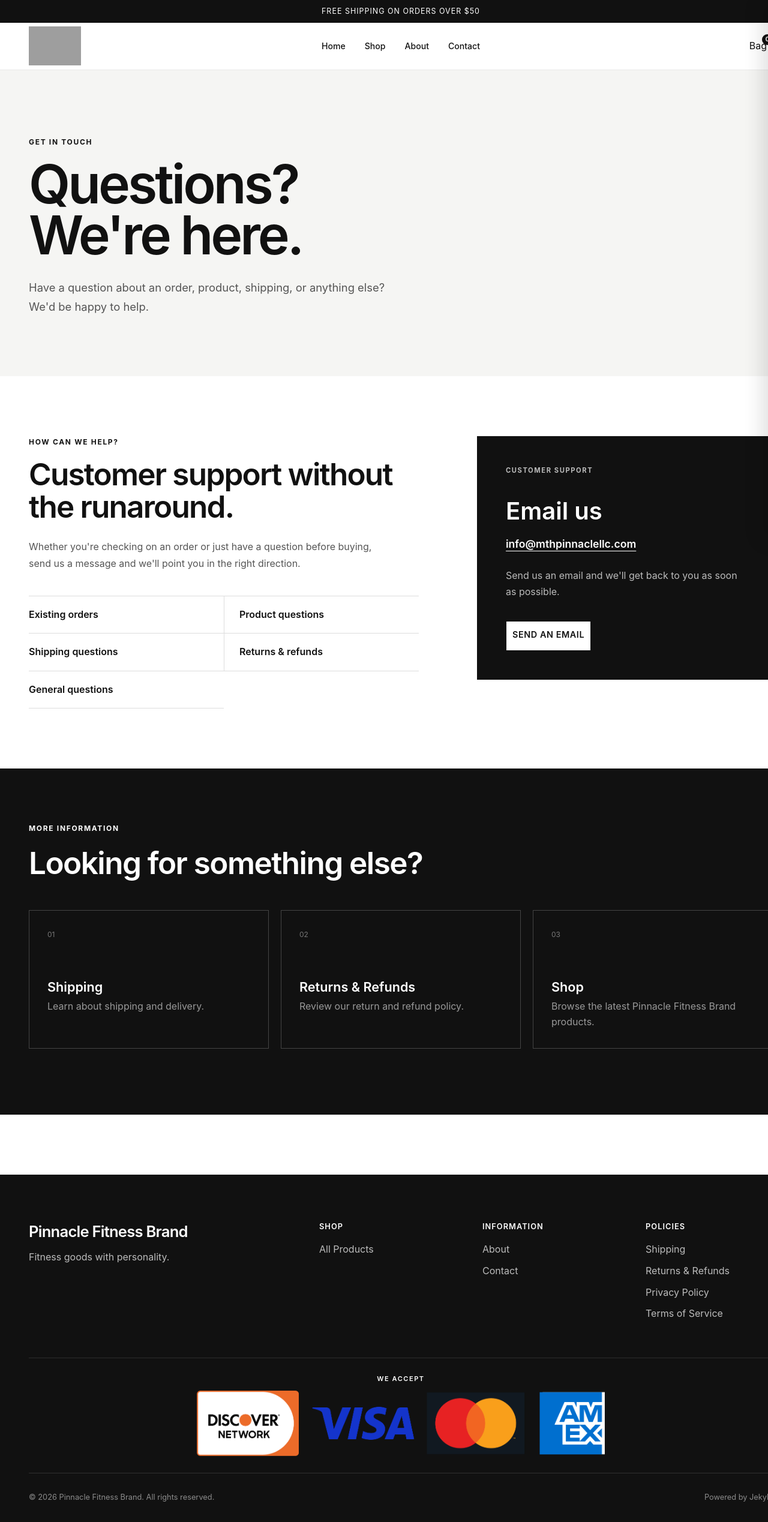
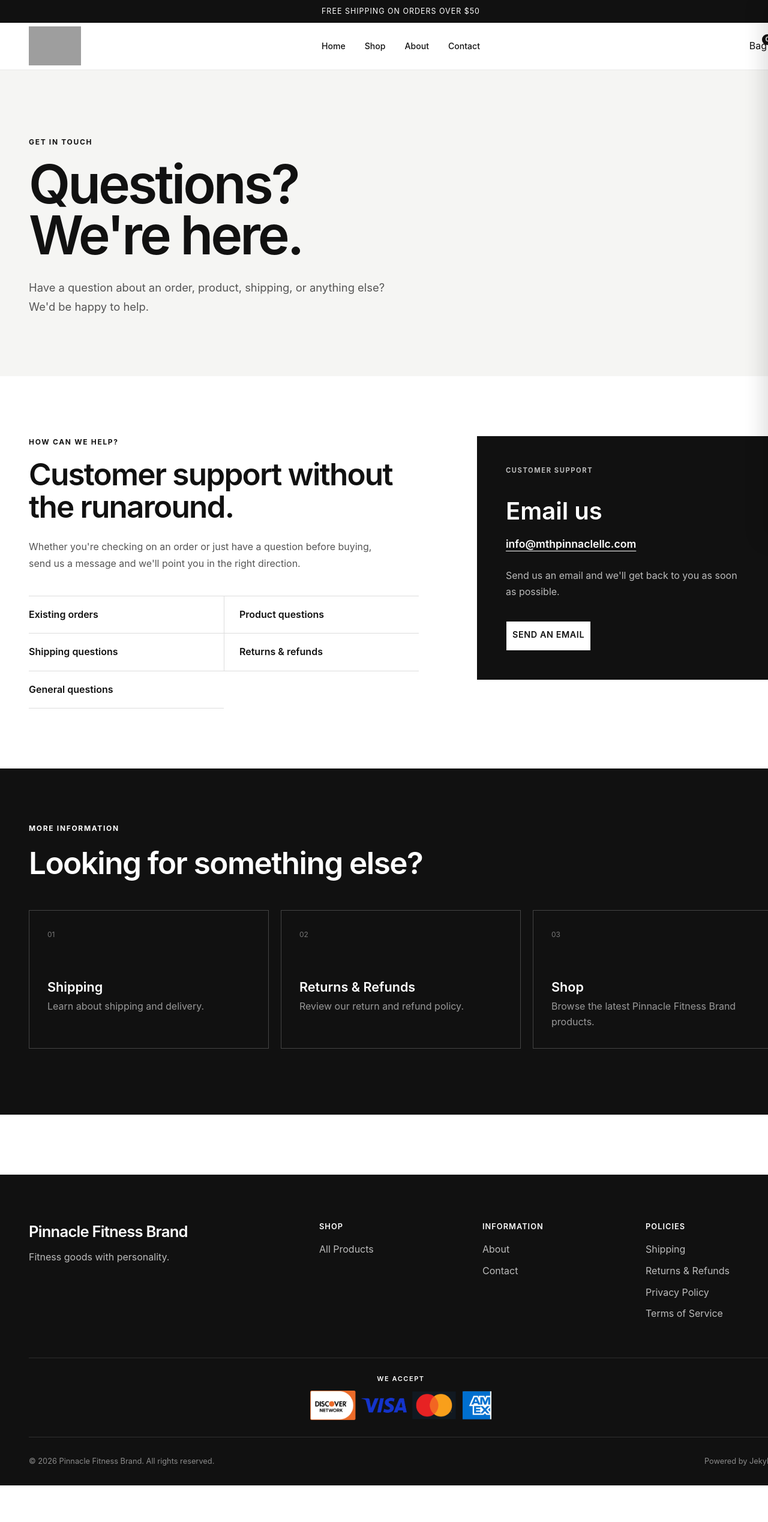
Before and after one commit to chew-max/pinnacle-fitness, a Jekyll site: the page built from contact/index.md, in a window 1280 px wide. Shown: the whole page at 60% size. Built offline with Jekyll 4.4.1, drawn with Linux system fonts in a browser that asks for light colours; after the commit the page ends 2476 px from its top, so only the background shows below that; grey boxes are pictures that could not be loaded.

Commit message:
Add payment logos and set footer image width to 25 percent

```diff
--- a/assets/css/store.css
+++ b/assets/css/store.css
@@ -3504,8 +3504,7 @@ body.cart-open {
 }
 .site-footer__payments img {
   display: block;
-  width: 100%;
-  max-width: 680px;
+  width: 25%;
   height: auto;
   object-fit: contain;
 }
```
